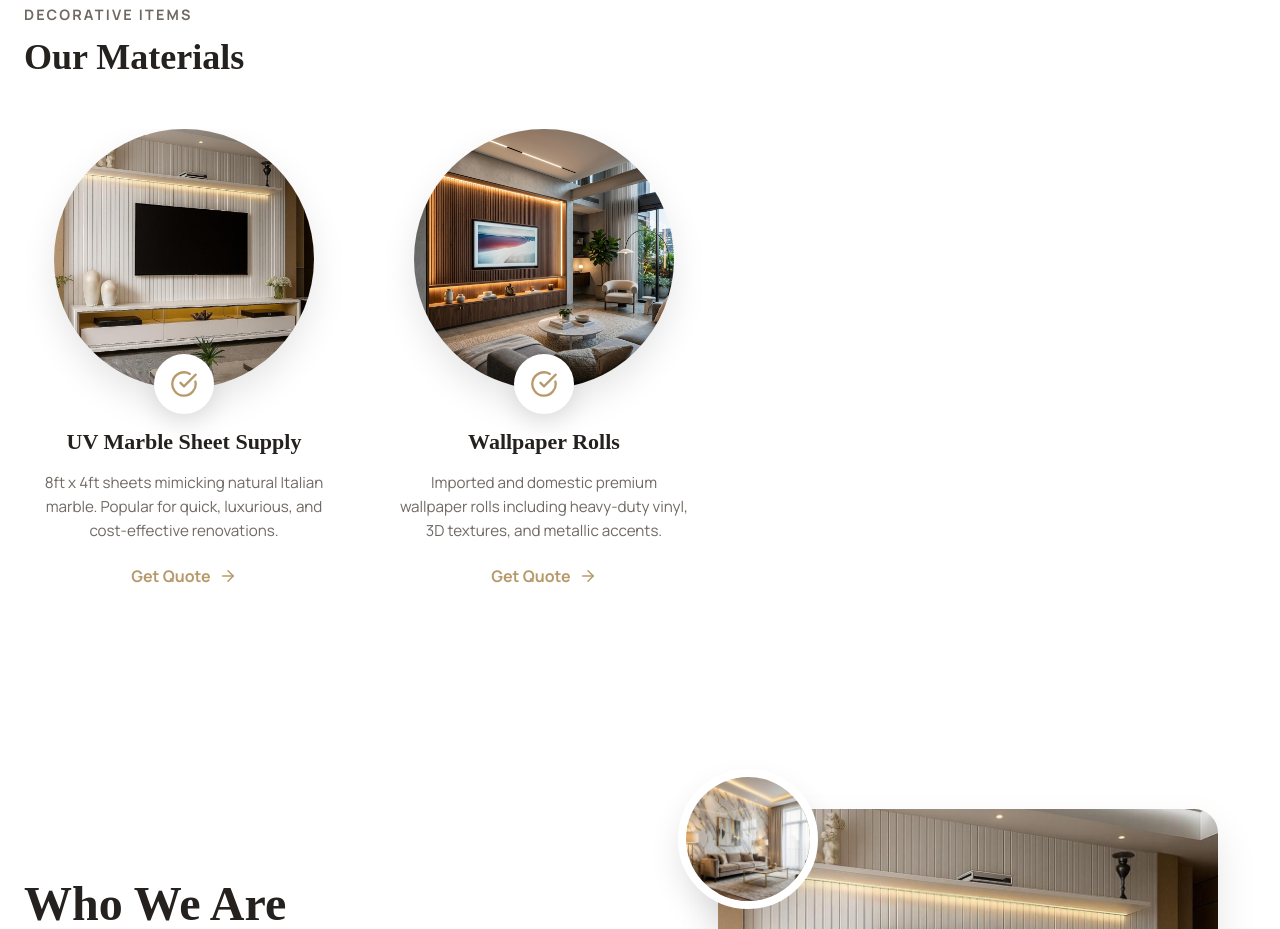
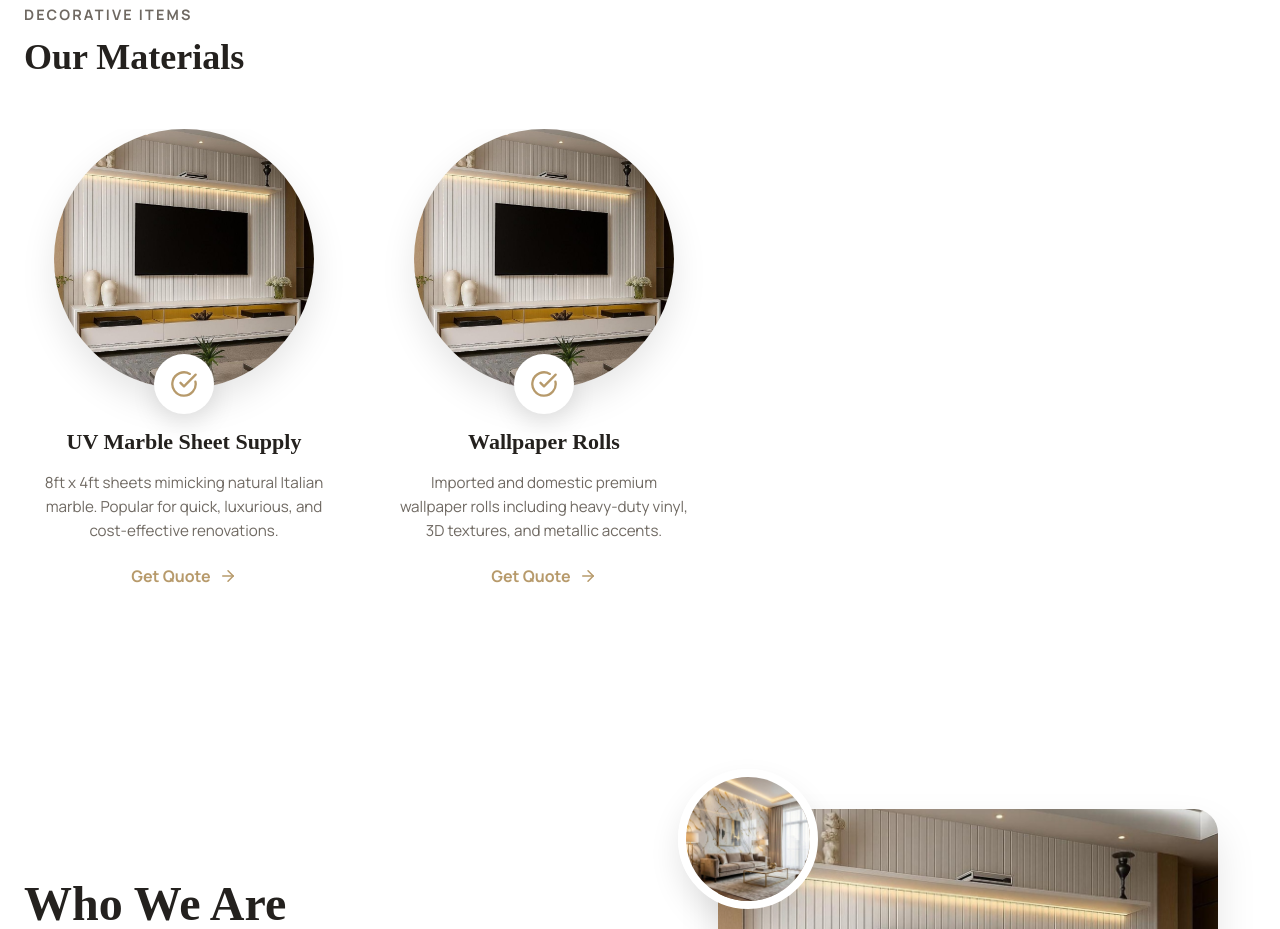
Before and after one commit to GajulaBeulah/Qarat, a React (Vite) app: page /material-supply/decorative-materials in a window 1280 px wide. Shown: the part 900-1829 px from the top of the page. Built offline with nearby package versions, Linux system fonts and the light colour scheme.

Commit message:
Fix incorrect image on Wallpaper Rolls service card

```diff
--- a/src/pages/Decorative.jsx
+++ b/src/pages/Decorative.jsx
@@ -15,7 +15,7 @@ const Decorative = () => {
     {
       id: "wallpaper",
       title: "Wallpaper Rolls",
-      img: "/images/project1.jpg",
+      img: "/images/wallpaper-floral.jpg",
       desc: "Imported and domestic premium wallpaper rolls including heavy-duty vinyl, 3D textures, and metallic accents."
     }
   ];
```
Also changed, not shown: public/images/wallpaper-floral.jpg (added).
